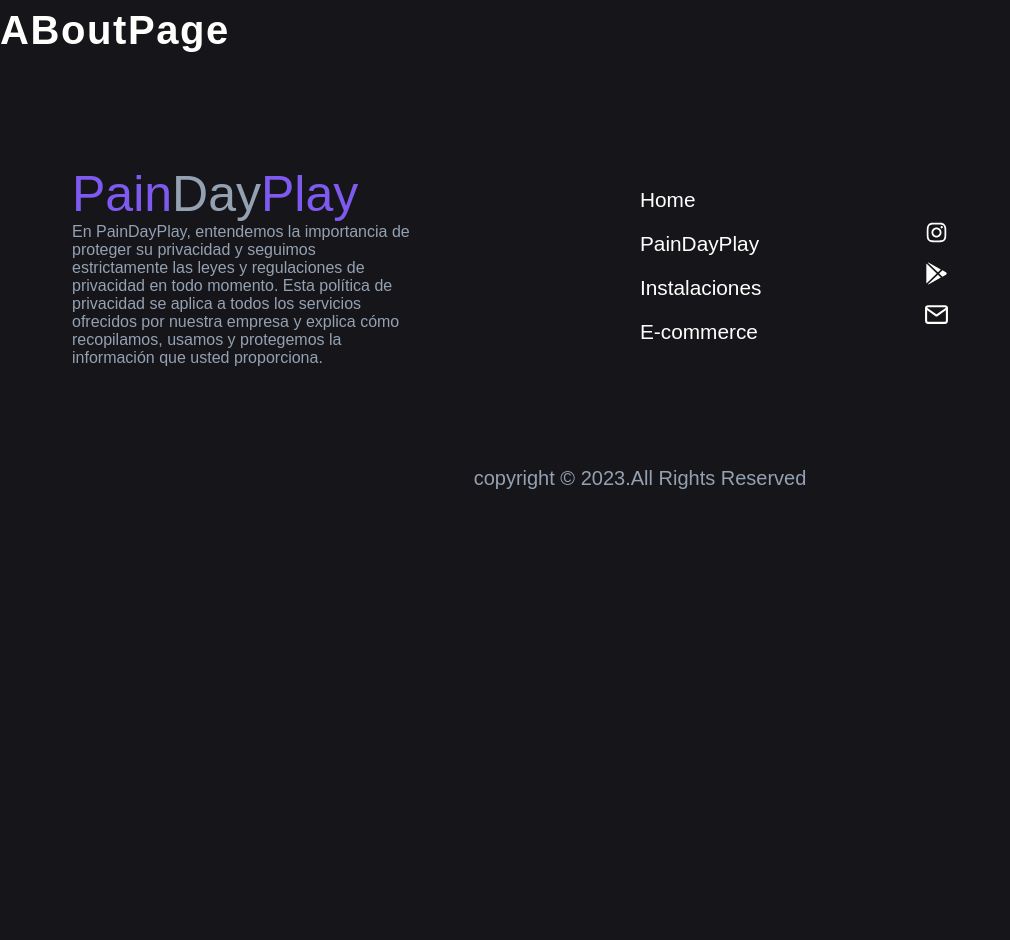
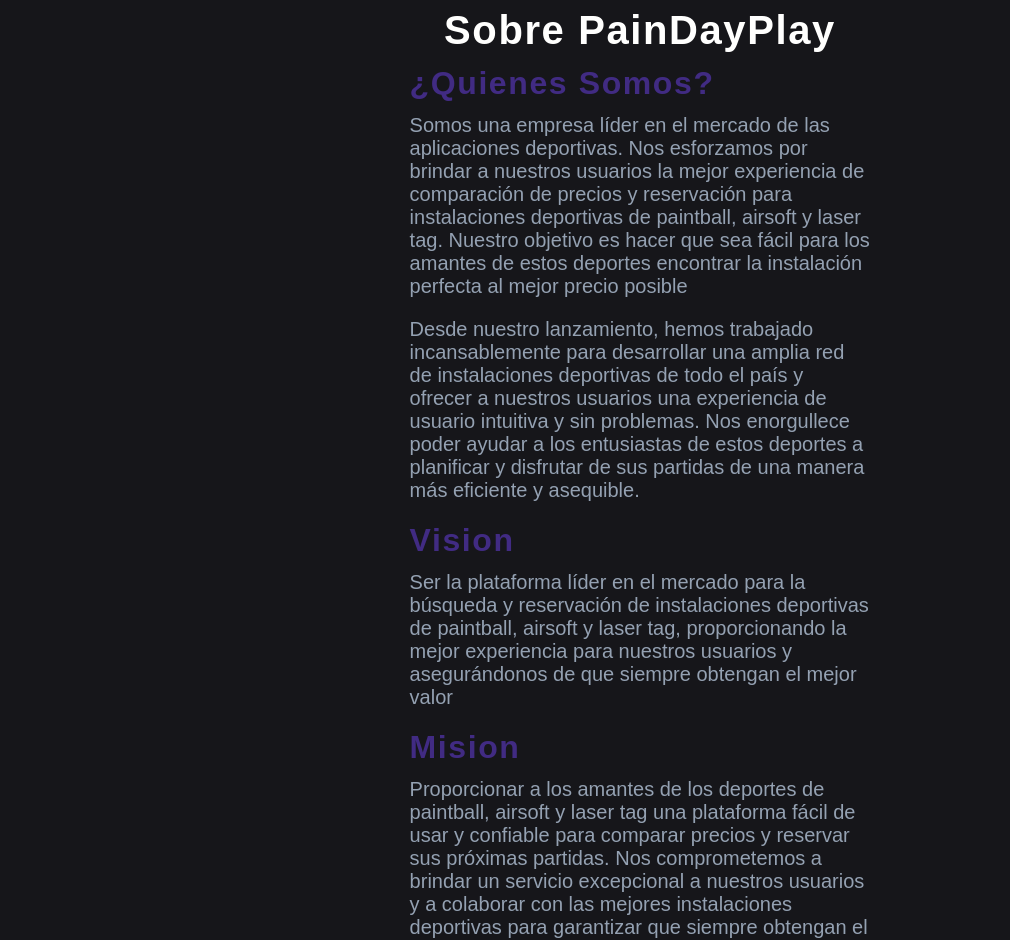
Before and after one commit to Raul-code1/Pain-day-play, a React (Vite) app: page /about in a window 1280 px wide. Shown: the part 72-1012 px from the top of the page, without its empty margins (0-1010 px from the left). Before the commit the page ends 800 px from the top, so only its background shows below. Built offline with nearby package versions, Linux system fonts and the light colour scheme; a web font is replaced by a local one.

Commit message:
add delete company

```diff
--- a/src/components/companies/CompanyItem.jsx
+++ b/src/components/companies/CompanyItem.jsx
@@ -19,7 +19,6 @@
   website,
 }) => {
   const dispatch = useDispatch();
-  //todo:delete company function
 
   const handleEditCompanyClick = () => {
     const company = {
@@ -50,7 +49,9 @@
           </Link>
         </div>
         <div className="delete-admin-btn">
-          <FiTrash />
+          <div onClick={() => dispatch(deleteCompanyAdminThunk(_id))}>
+            <FiTrash />
+          </div>
         </div>
       </div>
     </Wrapper>
--- a/src/components/companies/UploadImageForm.jsx
+++ b/src/components/companies/UploadImageForm.jsx
@@ -16,7 +16,7 @@
 
   const handleImageSubmit = (e) => {
     e.preventDefault();
-    if (!imageFile) return toast.error("Por selecciona un archivo");
+    if (!imageFile) return toast.warn("Por selecciona un archivo");
     dispatch(uploadCompanyImage(imageFile));
   };
 
@@ -29,7 +29,7 @@
           accept="image/*"
           onChange={handleUploadImageChange}
         />
-        <button className="btn"> Submit imagen </button>
+        <button className="btn"> Subir imagen </button>
       </form>
       <div>
         <p>Ruta de la imagen: {imagePath} </p>
--- a/src/components/user/AdminNavBar.jsx
+++ b/src/components/user/AdminNavBar.jsx
@@ -1,5 +1,8 @@
+import { useDispatch } from "react-redux";
 import { Link } from "react-router-dom";
 import styled from "styled-components";
+
+import { setIsEditingToFalse } from "../../feautres/userAdmin/userAdminSlice";
 
 const adminNavLinks = [
   { id: 0, text: "Instalaciones", path: "/admin/dashboard" },
@@ -11,12 +14,19 @@
 ];
 
 const AdminNavBar = () => {
+  const dispatch = useDispatch();
+
   return (
     <Wrapper>
       <div className="admin-links-container">
         {adminNavLinks.map((l, i) => {
           return (
-            <Link to={l.path} key={l.id} className="link">
+            <Link
+              onClick={() => dispatch(setIsEditingToFalse())}
+              to={l.path}
+              key={l.id}
+              className="link"
+            >
               {l.text}
             </Link>
           );
--- a/src/feautres/userAdmin/userAdminSlice.js
+++ b/src/feautres/userAdmin/userAdminSlice.js
@@ -64,6 +64,9 @@
       state.isEditingCompany = true;
       state.activeAdminCompany = payload.company;
       state.companyIdForEdit = payload.id;
+    },
+    setIsEditingToFalse: (state) => {
+      state.isEditingCompany = false;
     },
   },
   extraReducers: (builder) => {
@@ -135,4 +138,5 @@
   addPricing,
   clearActiveAdminCompany,
   setActiveCompanyForEdit,
+  setIsEditingToFalse,
 } = userAdminSlice.actions;
--- a/src/pages/AboutPage.jsx
+++ b/src/pages/AboutPage.jsx
@@ -1,10 +1,68 @@
+import styled from "styled-components";
 
 const AboutPage = () => {
   return (
-    <h1>
-        ABoutPage
-    </h1>
-  )
-}
+    <Wrapper className="section">
+      <h1>Sobre PainDayPlay</h1>
+      <article>
+        <h2>¿Quienes somos?</h2>
+        <p>
+          Somos una empresa líder en el mercado de las aplicaciones deportivas.
+          Nos esforzamos por brindar a nuestros usuarios la mejor experiencia de
+          comparación de precios y reservación para instalaciones deportivas de
+          paintball, airsoft y laser tag. Nuestro objetivo es hacer que sea
+          fácil para los amantes de estos deportes encontrar la instalación
+          perfecta al mejor precio posible
+        </p>
+        <p>
+          Desde nuestro lanzamiento, hemos trabajado incansablemente para
+          desarrollar una amplia red de instalaciones deportivas de todo el país
+          y ofrecer a nuestros usuarios una experiencia de usuario intuitiva y
+          sin problemas. Nos enorgullece poder ayudar a los entusiastas de estos
+          deportes a planificar y disfrutar de sus partidas de una manera más
+          eficiente y asequible.
+        </p>
+      </article>
+      <article>
+        <h2>Vision</h2>
+        <p>
+          Ser la plataforma líder en el mercado para la búsqueda y reservación
+          de instalaciones deportivas de paintball, airsoft y laser tag,
+          proporcionando la mejor experiencia para nuestros usuarios y
+          asegurándonos de que siempre obtengan el mejor valor
+        </p>
+        <h2>Mision</h2>
+        <p>
+          Proporcionar a los amantes de los deportes de paintball, airsoft y
+          laser tag una plataforma fácil de usar y confiable para comparar
+          precios y reservar sus próximas partidas. Nos comprometemos a brindar
+          un servicio excepcional a nuestros usuarios y a colaborar con las
+          mejores instalaciones deportivas para garantizar que siempre obtengan
+          el mejor precio posible. Nuestro objetivo es hacer que la
+          planificación y disfrute de estos deportes sea más accesible y
+          asequible para todos.
+        </p>
+      </article>
+    </Wrapper>
+  );
+};
 
-export default AboutPage
+export default AboutPage;
+
+const Wrapper = styled.section`
+  display: flex;
+  flex-direction: column;
+  align-items: center;
+  min-height: 100vh;
+  h2 {
+    color: var(--color-helper-blue);
+  }
+  @media (min-width: 800px) {
+    article {
+      width: 40%;
+    }
+    p {
+      font-size: 1.25rem;
+    }
+  }
+`;
```
